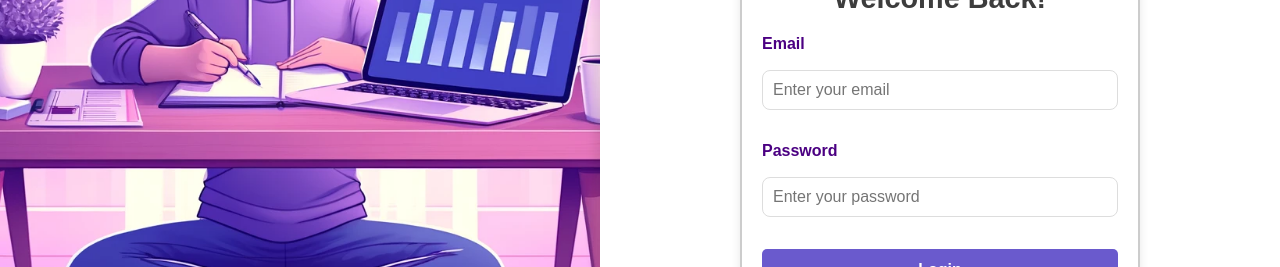
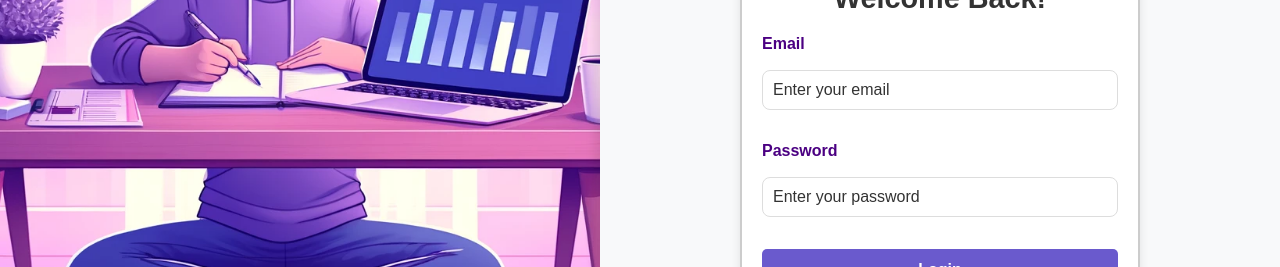
Before and after one commit to Mayrariniy26/aspiresphere, a React (Create React App) app: page / in a window 1280 px wide. Shown: the part 353-620 px from the top of the page. Built offline with nearby package versions, Linux system fonts and the light colour scheme.

Commit message:
Fixed minnor errors

```diff
--- a/src/components/HabitChart.js
+++ b/src/components/HabitChart.js
@@ -1,10 +1,22 @@
 import React from "react";
-import { Bar } from "react-chartjs-2"; // Example with Bar chart
+import { Bar } from "react-chartjs-2"; // Import Bar chart from react-chartjs-2
+import {
+  Chart as ChartJS,
+  CategoryScale,
+  LinearScale,
+  BarElement,
+  Title,
+  Tooltip,
+  Legend,
+} from "chart.js";
 
-const HabitChart = ({ chartData }) => {
+// Register required components
+ChartJS.register(CategoryScale, LinearScale, BarElement, Title, Tooltip, Legend);
+
+const HabitChart = ({ chartData, chartOptions }) => {
   return (
     <div className="chart-container">
-      <Bar data={chartData} />
+      <Bar data={chartData} options={chartOptions} />
     </div>
   );
 };
--- a/src/pages/StatisticsPage.js
+++ b/src/pages/StatisticsPage.js
@@ -2,7 +2,20 @@ import React from "react";
 import Sidebar from "../components/Sidebar";
 import Topbar from "../components/Topbar";
 import { Bar, Pie } from "react-chartjs-2";
+import {
+  Chart as ChartJS,
+  CategoryScale,
+  LinearScale,
+  BarElement,
+  ArcElement,
+  Title,
+  Tooltip,
+  Legend,
+} from "chart.js"; // Import required Chart.js components
 import "../styles/StatisticsPage.css";
+
+// Register required Chart.js components
+ChartJS.register(CategoryScale, LinearScale, BarElement, ArcElement, Title, Tooltip, Legend);
 
 const StatisticsPage = () => {
   const barData = {
@@ -29,6 +42,48 @@ const StatisticsPage = () => {
         borderWidth: 1,
       },
     ],
+  };
+
+  const barOptions = {
+    responsive: true,
+    plugins: {
+      legend: {
+        display: false, // Disable legend for bar chart
+      },
+      title: {
+        display: true,
+        text: "Weekly Habit Progress",
+      },
+    },
+    scales: {
+      x: {
+        title: {
+          display: true,
+          text: "Days of the Week",
+        },
+      },
+      y: {
+        title: {
+          display: true,
+          text: "Progress (%)",
+        },
+        min: 0,
+        max: 100,
+      },
+    },
+  };
+
+  const pieOptions = {
+    responsive: true,
+    plugins: {
+      legend: {
+        position: "top",
+      },
+      title: {
+        display: true,
+        text: "Habit Completion Overview",
+      },
+    },
   };
 
   return (
@@ -62,11 +117,11 @@ const StatisticsPage = () => {
         <div className="charts-section">
           <div className="chart weekly-progress">
             <h3>Weekly Progress</h3>
-            <Bar data={barData} />
+            <Bar data={barData} options={barOptions} />
           </div>
           <div className="chart completion-overview">
             <h3>Completion Overview</h3>
-            <Pie data={pieData} />
+            <Pie data={pieData} options={pieOptions} />
           </div>
         </div>
 
--- a/src/styles/Login.css
+++ b/src/styles/Login.css
@@ -88,11 +88,19 @@
 body.light .login-form {
   --form-border: #ccc; /* Light border */
   --form-bg: #ffffff; /* White background */
+  --text-color: #333333; /* Light text color */
+  --input-bg: #ffffff; /* Input background */
+  --input-text: #333333; /* Input text color */
+  --input-border: #ccc; /* Input border color */
 }
 
 body.dark .login-form {
   --form-border: #666; /* Dark border */
   --form-bg: #444444; /* Dark background */
+  --text-color: #ffffff; /* Light text color */
+  --input-bg: #555555; /* Input background */
+  --input-text: #ffffff; /* Input text color */
+  --input-border: #888888; /* Input border color */
 }
 
 .login-form h2 {
@@ -108,10 +116,14 @@ body.dark .login-form {
   border: 1px solid var(--input-border);
   border-radius: 5px;
   background-color: var(--input-bg);
-  color: var(--input-text);
+  color: var(--input-text); /* Ensure text is visible */
   font-size: 1rem;
   transition: border-color 0.3s ease, box-shadow 0.3s ease;
   box-sizing: border-box; /* Ensure padding doesn't affect width */
+}
+
+.login-form input::placeholder {
+  color: var(--input-text); /* Placeholder text inherits input color */
 }
 
 .login-form input:focus {
@@ -166,23 +178,11 @@ body.dark .login-form {
 body.light {
   background-color: #f8f9fa; /* Light Gray */
   color: #333333; /* Dark Text */
-  --right-bg: #ffffff; /* Form background in Light Mode */
-  --input-bg: #ffffff; /* Input background in Light Mode */
-  --input-text: #333333; /* Input text in Light Mode */
-  --input-border: #ccc; /* Input border in Light Mode */
-  --text-color: #333333; /* Form text in Light Mode */
-  transition: background-color 0.3s ease, color 0.3s ease;
 }
 
 body.dark {
   background-color: #2f4f4f; /* Dark Slate Gray */
   color: #f5f5f5; /* Light Text */
-  --right-bg: #444444; /* Form background in Dark Mode */
-  --input-bg: #555555; /* Input background in Dark Mode */
-  --input-text: #f5f5f5; /* Input text in Dark Mode */
-  --input-border: #666666; /* Input border in Dark Mode */
-  --text-color: #f5f5f5; /* Form text in Dark Mode */
-  transition: background-color 0.3s ease, color 0.3s ease;
 }
 
 /* Responsive design */
```
